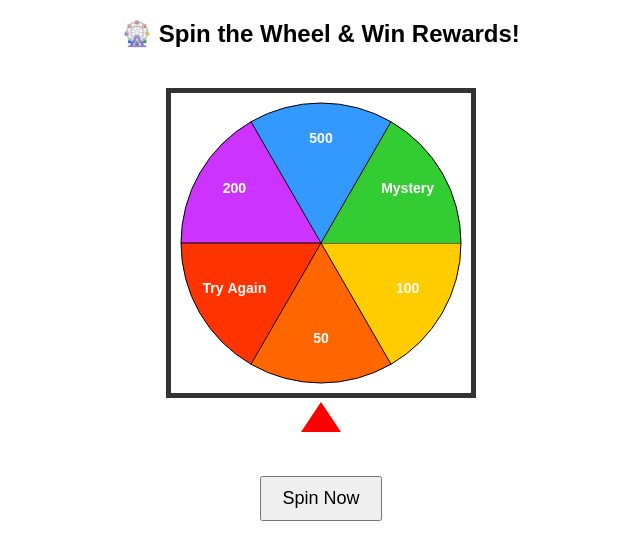
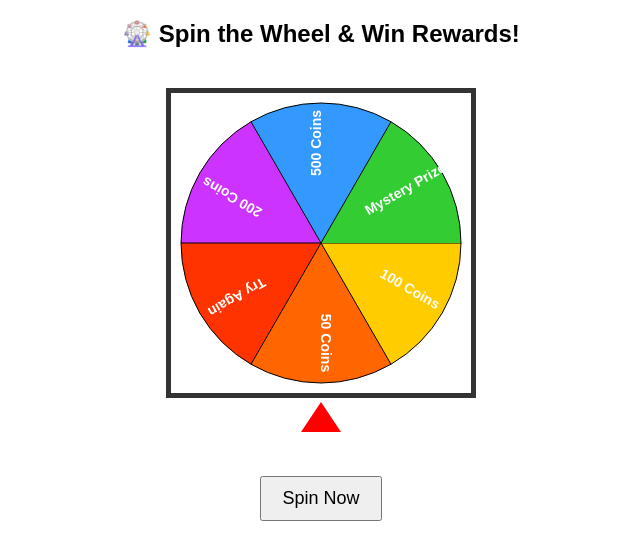
Before and after one commit to lazarrobert/wheel-roulette, a plain HTML site: page index.html in a window 1280 px wide. Shown: the whole page, without its empty margins (319-959 px from the left). Drawn offline with Linux system fonts and the light colour scheme.

Commit message:
Update index.html

```diff
--- a/index.html
+++ b/index.html
@@ -24,9 +24,9 @@
     <script>
         const canvas = document.getElementById("wheelCanvas");
         const ctx = canvas.getContext("2d");
-        const segments = ["100", "50", "Try Again", "200", "500", "Mystery"];
+        const segments = ["100 Coins", "50 Coins", "Try Again", "200 Coins", "500 Coins", "Mystery Prize"];
         const colors = ["#ffcc00", "#ff6600", "#ff3300", "#cc33ff", "#3399ff", "#33cc33"];
-        let spinning = false, angle = 0, spinSpeed = 0;
+        let spinning = false, angle = 0;
 
         function drawWheel() {
             const centerX = canvas.width / 2, centerY = canvas.height / 2, radius = 140;
@@ -44,8 +44,12 @@
                 ctx.fillStyle = "#fff";
                 ctx.font = "bold 14px Arial";
                 ctx.textAlign = "center";
-                ctx.fillText(segments[i], centerX + Math.cos(startAngle + sliceAngle / 2) * 100,
+                ctx.save();
+                ctx.translate(centerX + Math.cos(startAngle + sliceAngle / 2) * 100,
                              centerY + Math.sin(startAngle + sliceAngle / 2) * 100);
+                ctx.rotate(startAngle + sliceAngle / 2);
+                ctx.fillText(segments[i], 0, 0);
+                ctx.restore();
 
                 startAngle += sliceAngle;
             }
@@ -75,8 +79,8 @@
                 } else {
                     spinning = false;
                     let finalAngle = angle % 360;
-                    let winningIndex = Math.floor(finalAngle / (360 / segments.length));
-                    document.getElementById("result").innerText = "🎉 You won: " + segments[winningIndex] + " Coins!";
+                    let winningIndex = Math.floor((360 - finalAngle) / (360 / segments.length)) % segments.length;
+                    document.getElementById("result").innerText = "🎉 You won: " + segments[winningIndex] + "!";
                 }
             }
             requestAnimationFrame(animate);
```
